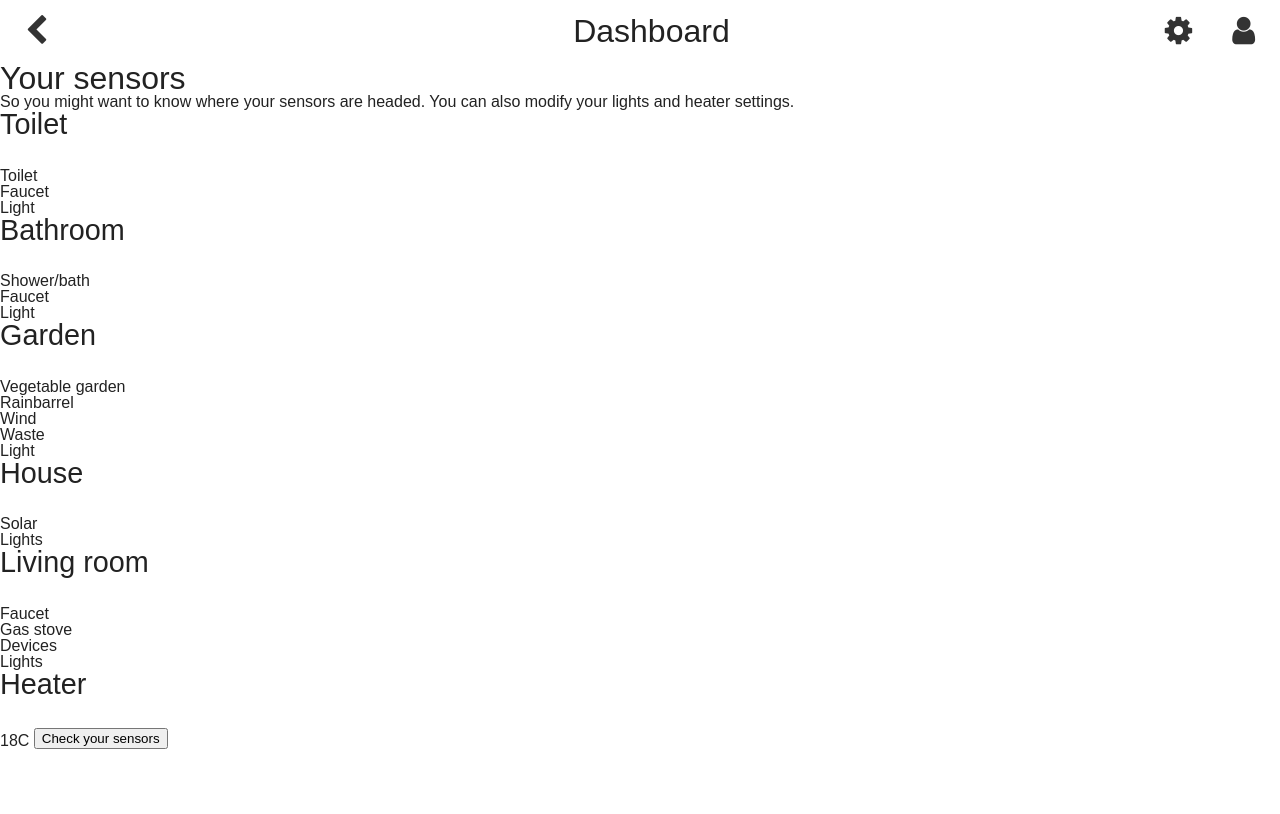
After one commit to Fpckalk/cleanville, a PHP site: page /sensors.php in a window 1280 px wide. The commit adds this page. Run offline with PHP 8.4, Linux system fonts and the light colour scheme; the visitor is signed in with stand-in values (Sample User, id 1); some libraries are stand-ins or nearby versions.

Commit message:
Added pages and content

```diff
--- a/css/style.css
+++ b/css/style.css
@@ -25,7 +25,6 @@ header h1 {
 	text-align: center;
 }
 header > a[role=back] {
-	display: none;
 	float: left;
 }
 header nav {
@@ -49,10 +48,12 @@ nav[role=main] li {
 /*=== ARTICLE ===*/
 article {
 	position: relative;
-	display: none;
 	overflow: hidden;
 	width: 100%;
 	height: 94%;
+}
+article[data-route] {
+	display: none;
 }
 article.active {
 	display: block;
@@ -127,23 +128,23 @@ article[data-route=usage] section figure {
 
 /*=== MISC ===*/
 /* Dashboard Menu */
-article[data-route=dashboard] .window nav li {
+article.dashboard .window nav li {
 	display: block;
 	float: left;
 	margin-right: 35px;
 }
-	article .window nav li:last-child {
+	article.dashboard .window nav li:last-child {
 		margin-right: 0;
 	}
-	article .window nav li img {
+	article.dashboard .window nav li img {
 		display: block;
 	}
 
-article[data-route=dashboard] .window {
+article.dashboard .window {
 	max-width: 80%;
 }
 
 /* Login window */
-article[data-route=login] .window {
+article.login .window {
 	max-width: 30%;
 }
--- a/explanation.php
+++ b/explanation.php
@@ -1,6 +1,6 @@
 <?php include_once('inc/header.php') ?>
 
-	<article data-route="explanation">
+	<article>
 		<video src=""></video>
 		<p>Lorem ipsum dolor sit amet, consectetur adipisicing elit. Perspiciatis, voluptatem, optio, assumenda facere esse distinctio officia tempore corrupti commodi reprehenderit dolorum dicta quidem earum sint sapiente iusto enim culpa cumque.</p>
 
--- a/inc/header.php
+++ b/inc/header.php
@@ -1,3 +1,24 @@
+<?php
+	session_start();
+
+	// Assigning login value to Session
+	if(isset($_GET['login'])) {
+		$_SESSION['login'] = $_GET['login'];
+	}
+
+	// Check if logged in or on login page to prevent loop
+	// If not user will be redirected to login
+	$page = explode("/", $_SERVER['REQUEST_URI']);
+	$page = end($page);
+
+	if(isset($_SESSION['login'])) {
+
+	} else if ($page == "login.php") {
+
+	} else {
+		header("Location: ./login.php");
+	}
+?>
 <html>
 <head>
 	<meta charset="UTF-8">
@@ -9,7 +30,9 @@
 <body>
 
 	<header>
-		<a href="./" role="back"><i class="fa fa-chevron-left fa-2x"></i></a>
+		<?php if($page): ?>
+			<a href="./" role="back"><i class="fa fa-chevron-left fa-2x"></i></a>
+		<?php endif; ?>
 		<h1 data-bind="title">Dashboard</h1>
 		<nav role="main">
 			<ul>
--- /dev/null
+++ b/info.php
@@ -0,0 +1 @@
+<?php phpinfo(); ?>
--- a/js/app.js
+++ b/js/app.js
@@ -32,28 +32,24 @@ var APP = APP || {};
 	    init: function() {
 	        routie({
 
-	                '/dashboard': function() {
-	                	APP.page.dashboard();
+	        	'/general': function() {
+	        		APP.settings.general();
 	        	},
 
-	                '/login': function() {
-	                	APP.page.login();
+	        	'/notifications': function() {
+	        		APP.settings.notifications();
 	        	},
 
-	                '/schoondorp': function() {
-	                	APP.page.schoondorp();
+	        	'/linkedmedia': function() {
+	        		APP.settings.linkedmedia();
 	        	},
 
-	                '/usage': function() {
-	                	APP.page.usage();
-	                },
-
-	                '/explanation': function() {
-	                	APP.page.explanation();
+	        	'/contact': function() {
+	        		APP.settings.contact();
 	        	},
 
 	            '*': function() {
-	                    APP.page.dashboard();
+
 	            }
 
 	        });
@@ -65,6 +61,8 @@ var APP = APP || {};
 	        var route = window.location.hash.slice(2),
                 articles = $('article[data-route]'),
                 article = $('[data-route=' + route + ']')[0];
+
+            console.log(article);
 
 	        // Show active article, hide all other
 	        if (article) {
@@ -78,7 +76,7 @@ var APP = APP || {};
 			if (!route) {
 				articles[0].classList.add('active');
 			} else {
-				$('header > a[role=back]').show();
+
 			}
 
 		}
@@ -86,25 +84,21 @@ var APP = APP || {};
 	};
 
 
-    APP.page = {
+    APP.settings = {
 
-    	dashboard: function() {
+    	general: function() {
     		APP.router.change();
     	},
 
-    	login: function() {
+    	notifications: function() {
     		APP.router.change();
     	},
 
-    	schoondorp: function() {
+    	linkedmedia: function() {
     		APP.router.change();
     	},
 
-    	usage: function() {
-    		APP.router.change();
-    	},
-
-    	explanation: function() {
+    	contact: function() {
     		APP.router.change();
     	}
 
--- a/login.php
+++ b/login.php
@@ -1,13 +1,13 @@
 <?php include_once('inc/header.php') ?>
 
-	<article data-route="login">
+	<article class="login">
 		<div class="window">
 			<section role="login">
 				<h2>Log in met uw Schoondorp account</h2>
 				<form>
 					<input type="text" placeholder="Gebruikersnaam">
 					<input type="password" placeholder="Wachtwoord">
-					<a href="schoondorp.php">Log in</a>
+					<a href="index.php?login=1">Log in</a>
 				</form>
 			</section>
 		</div>
--- a/schoondorp.php
+++ b/schoondorp.php
@@ -1,6 +1,6 @@
 <?php include_once('inc/header.php') ?>
 
-	<article data-route="schoondorp">
+	<article>
 		<aside class="sidebar">
 			<div class="pullout"></div>
 			<div class="content">
--- /dev/null
+++ b/sensors.php
@@ -0,0 +1,45 @@
+<?php include_once('inc/header.php') ?>
+
+	<article>
+		<h1>Your sensors</h1>
+		<p>So you might want to know where your sensors are headed. You can also modify your lights and heater settings.</p>
+
+		<h2>Toilet</h2>
+		<ul>
+			<li>Toilet</li>
+			<li>Faucet</li>
+			<li>Light</li>
+		</ul>
+		<h2>Bathroom</h2>
+		<ul>
+			<li>Shower/bath</li>
+			<li>Faucet</li>
+			<li>Light</li>
+		</ul>
+		<h2>Garden</h2>
+		<ul>
+			<li>Vegetable garden</li>
+			<li>Rainbarrel</li>
+			<li>Wind</li>
+			<li>Waste</li>
+			<li>Light</li>
+		</ul>
+		<h2>House</h2>
+		<ul>
+			<li>Solar</li>
+			<li>Lights</li>
+		</ul>
+		<h2>Living room</h2>
+		<ul>
+			<li>Faucet</li>
+			<li>Gas stove</li>
+			<li>Devices</li>
+			<li>Lights</li>
+		</ul>
+		<h2>Heater</h2>
+		<span>18C</span>
+
+		<button>Check your sensors</button>
+	</article>
+
+<?php include_once('inc/footer.php') ?>
--- a/stats.php
+++ b/stats.php
@@ -1,6 +1,6 @@
 <?php include_once('inc/header.php') ?>
 
-	<article data-route="usage">
+	<article>
 		<nav>
 			<ul>
 				<li><a href="#">Overzicht</a></li>
```
Also changed, not shown: index.php (+23 -5 lines), settings.php (added, +67 -0 lines). Lines whose indentation alone changed are shown as unchanged.
